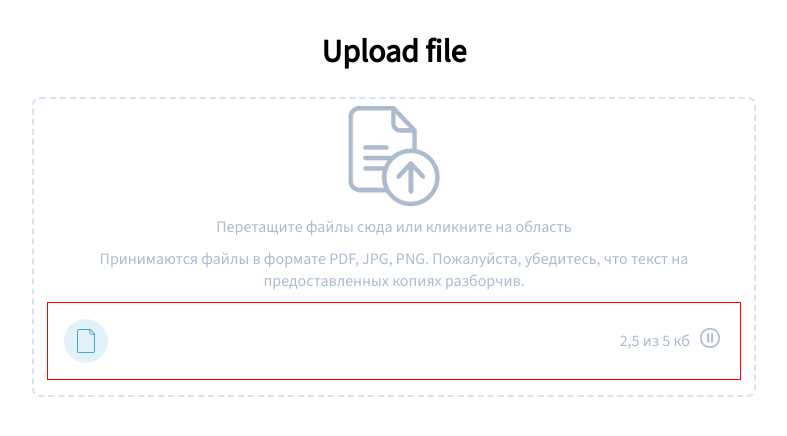
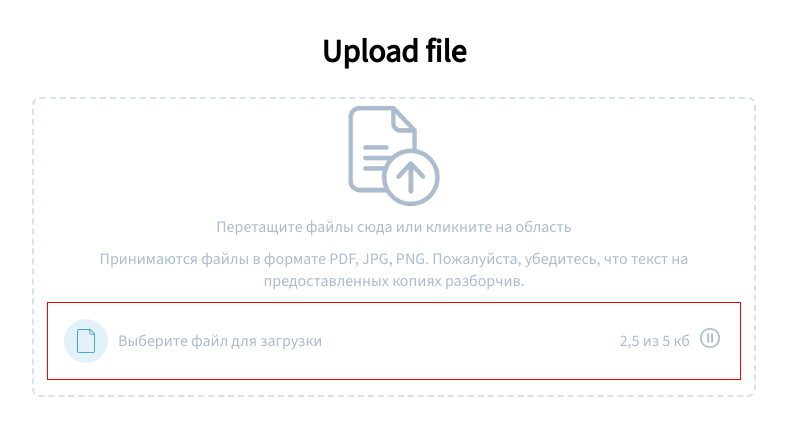
Before and after one commit to Torrex1/vue-buttons, a Vue app: page /upload-file in a window 1280 px wide. Shown: the top 436 px of the page, without its empty margins (246-1033 px from the left). Built offline with nearby package versions, Linux system fonts and the light colour scheme.

Commit message:
added default parameters for file name rendering

```diff
--- a/src/components/Loader.vue
+++ b/src/components/Loader.vue
@@ -12,7 +12,9 @@
                 <img src="../assets/img/loaderIcon/file.png" alt="">
             </div>
 
-            <span>{{ props.fileName }}</span>
+            <span v-if="fileName">{{ props.fileName }}</span>
+
+            <span v-else>Выберите файл для загрузки</span>
 
             <div class="loadingLine"></div>
         </div>
```
